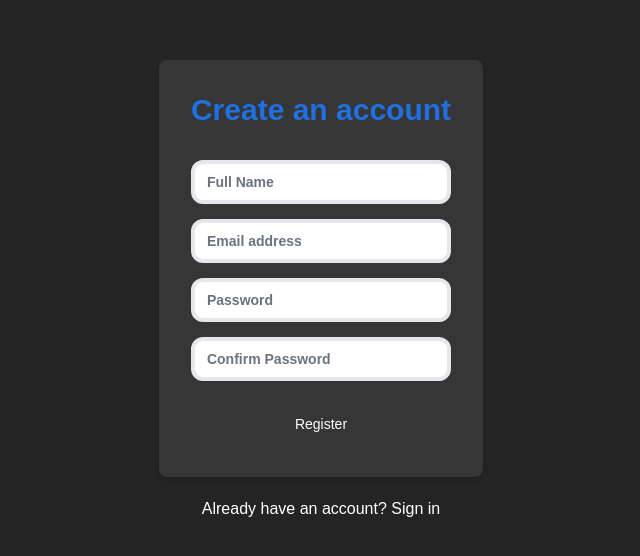
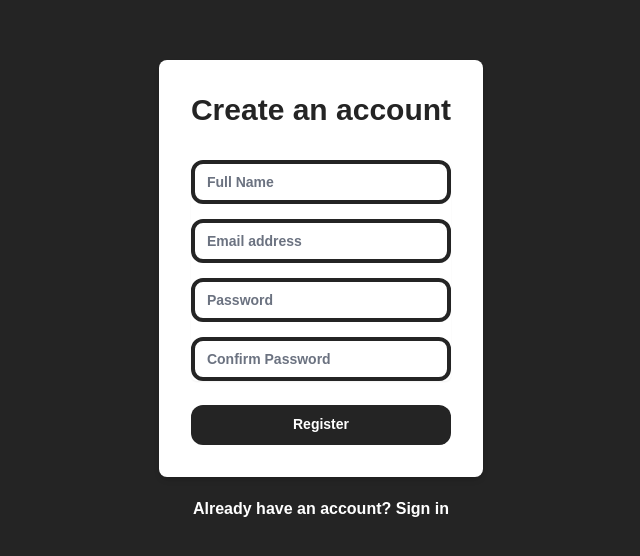
Before and after one commit to Renn4nn/lava-rapido, a React (Vite) app: page /register in a window 1280 px wide. Shown: the part 110-666 px from the top of the page, without its empty margins (319-959 px from the left). Built offline with nearby package versions, Linux system fonts and the light colour scheme.

Commit message:
colors update

```diff
--- a/src/components/Register.jsx
+++ b/src/components/Register.jsx
@@ -24,9 +24,9 @@ const Register = () => {
 
   return (
     <div>
-      <div className="max-w-md w-full space-y-8 p-8 bg rounded-lg shadow-md bg-bgGray">
+      <div className="max-w-md w-full space-y-8 p-8 bg rounded-lg shadow-md bg-white">
         <div>
-          <h2 className="text-center text-3xl font-extrabold text-textBlue">
+          <h2 className="text-center text-3xl font-extrabold text-preto">
             Create an account
           </h2>
         </div>
@@ -37,7 +37,7 @@ const Register = () => {
                 name="name"
                 type="text"
                 required
-                className="appearance-none relative block w-full px-3 py-2 border-4 border-colorButton placeholder-gray-500 text-gray-900 rounded-xl sm:text-sm bg-white font-bold"
+                className="appearance-none relative block w-full px-3 py-2 border-4 border-preto placeholder-gray-500 text-gray-900 rounded-xl sm:text-sm bg-white font-bold"
                 placeholder="Full Name"
                 value={formData.name}
                 onChange={handleChange}
@@ -48,7 +48,7 @@ const Register = () => {
                 name="email"
                 type="email"
                 required
-                className="appearance-none relative block w-full px-3 py-2 border-4 border-colorButton placeholder-gray-500 text-gray-900 rounded-xl sm:text-sm bg-white mt-4 font-bold"
+                className="appearance-none relative block w-full px-3 py-2 border-4 border-preto placeholder-gray-500 text-gray-900 rounded-xl sm:text-sm bg-white font-bold mt-4"
                 placeholder="Email address"
                 value={formData.email}
                 onChange={handleChange}
@@ -59,7 +59,7 @@ const Register = () => {
                 name="password"
                 type="password"
                 required
-                className="appearance-none relative block w-full px-3 py-2 border-4 border-colorButton placeholder-gray-500 text-gray-900 rounded-xl sm:text-sm bg-white mt-4 font-bold"
+                className="appearance-none relative block w-full px-3 py-2 border-4 border-preto placeholder-gray-500 text-gray-900 rounded-xl sm:text-sm bg-white font-bold mt-4"
                 placeholder="Password"
                 value={formData.password}
                 onChange={handleChange}
@@ -70,7 +70,7 @@ const Register = () => {
                 name="confirmPassword"
                 type="password"
                 required
-                className="appearance-none relative block w-full px-3 py-2 border-4 border-colorButton placeholder-gray-500 text-gray-900 rounded-xl sm:text-sm bg-white mt-4 font-bold"
+                className="appearance-none relative block w-full px-3 py-2 border-4 border-preto placeholder-gray-500 text-gray-900 rounded-xl sm:text-sm bg-white font-bold mt-4"
                 placeholder="Confirm Password"
                 value={formData.confirmPassword}
                 onChange={handleChange}
@@ -81,14 +81,14 @@ const Register = () => {
           <div>
             <button
               type="submit"
-              className="group relative h-10 w-full flex justify-center border border-transparent text-sm font-medium rounded-md text-white bg-colorButton hover:bg-indigo-700 focus:outline-none focus:ring-2 focus:ring-offset-2 focus:ring-indigo-500 rounded-xl font-bold align-middle p-2"
+              className="group relative h-10 w-full flex justify-center border border-transparent text-sm font-medium rounded-md text-white bg-preto hover:bg-grey focus:outline-none focus:ring-2 focus:ring-offset-2 focus:ring-indigo-500 rounded-xl align-middle p-2 font-semibold text-base"
             >
               Register
             </button>
           </div>
         </form>
       </div>
-      <Link to="/login" className="text-white flex justify-center mt-5">Already have an account? Sign in</Link>
+      <Link to="/login" className="text-white flex justify-center mt-5 font-bold">Already have an account? Sign in</Link>
     </div>
   );
 };
```
